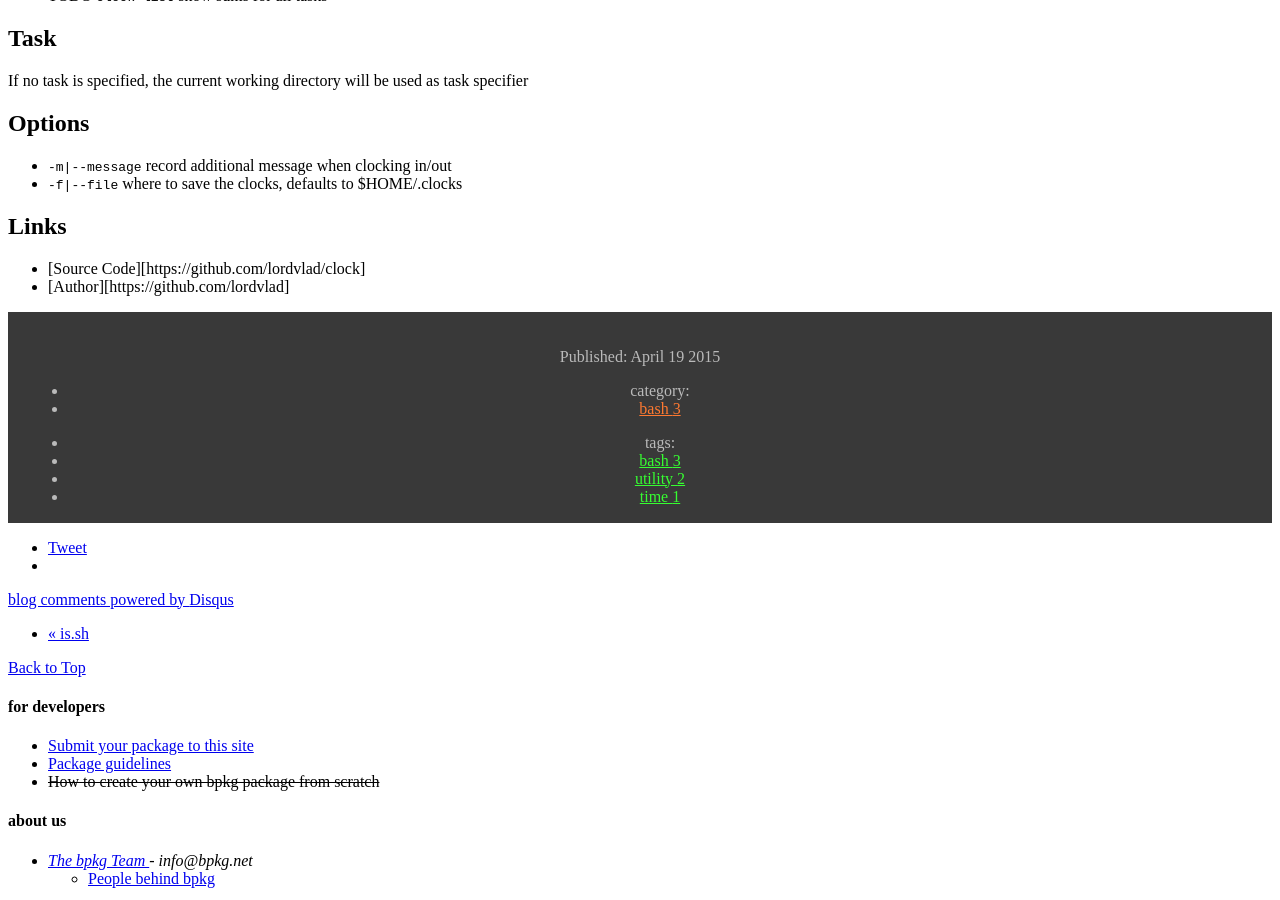
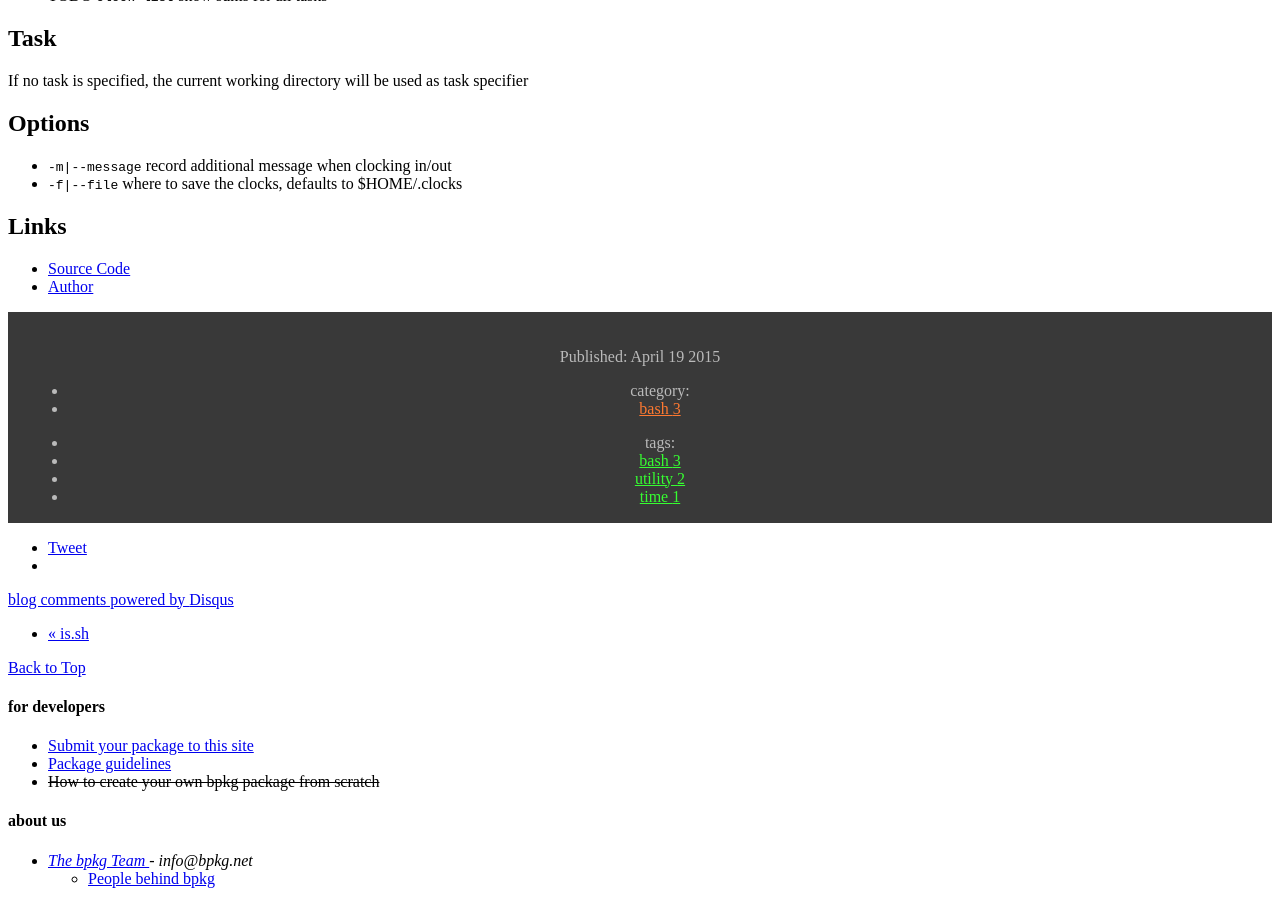
Before and after one commit to bpkg/bpkg.github.io, a Jekyll site: the page built from _posts/2015-04-19-clock.md, in a window 1280 px wide and 900 px high, scrolled down 617 px. Built offline with Jekyll 4.4.1, drawn with Linux system fonts in a browser that asks for light colours; comment, search, counter and statistics services are not loaded.

Commit message:
fix markdown syntax

```diff
--- a/_posts/2015-04-19-clock.md
+++ b/_posts/2015-04-19-clock.md
@@ -38,5 +38,5 @@ clock <command> [<task>] [-m <message>] [-f <clockfile>] [-t <dir>]
 -  `-f|--file`         where to save the clocks, defaults to $HOME/.clocks
 
 # Links
-* [Source Code][https://github.com/lordvlad/clock]
-* [Author][https://github.com/lordvlad]
+* [Source Code](https://github.com/lordvlad/clock)
+* [Author](https://github.com/lordvlad)
```
